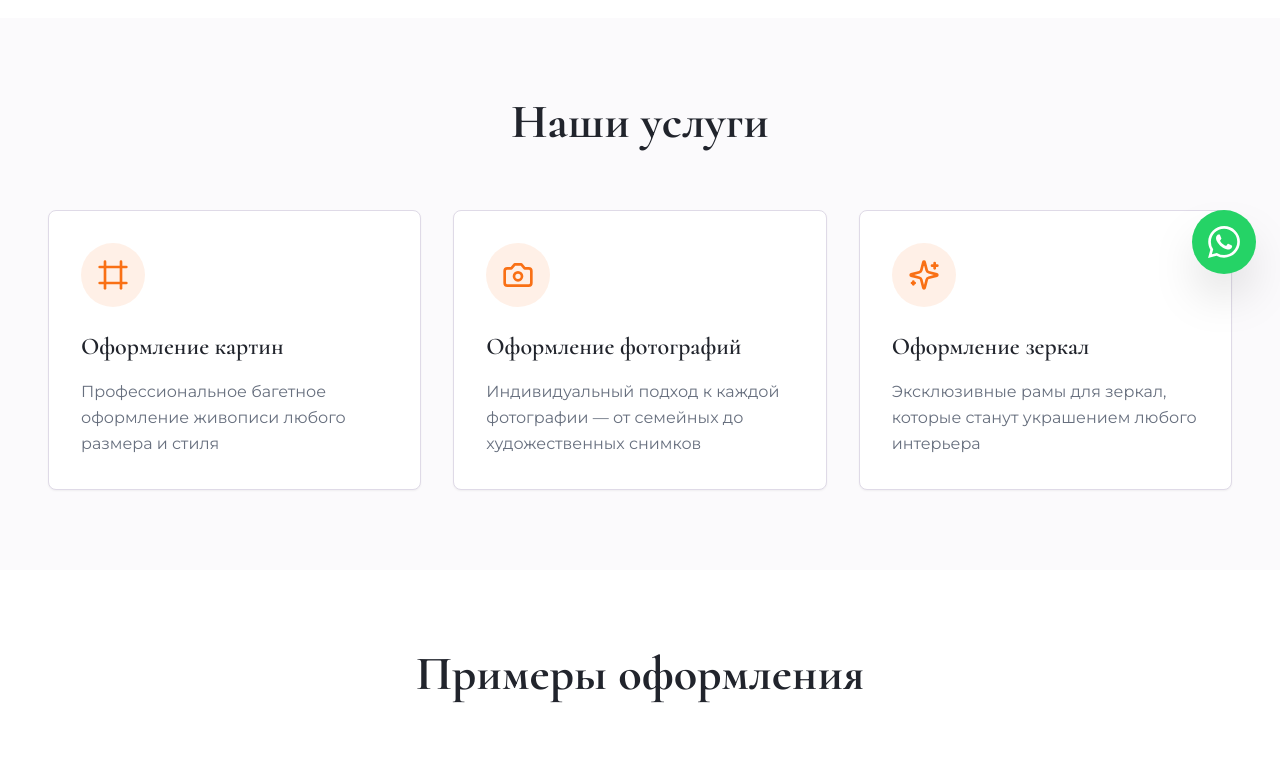
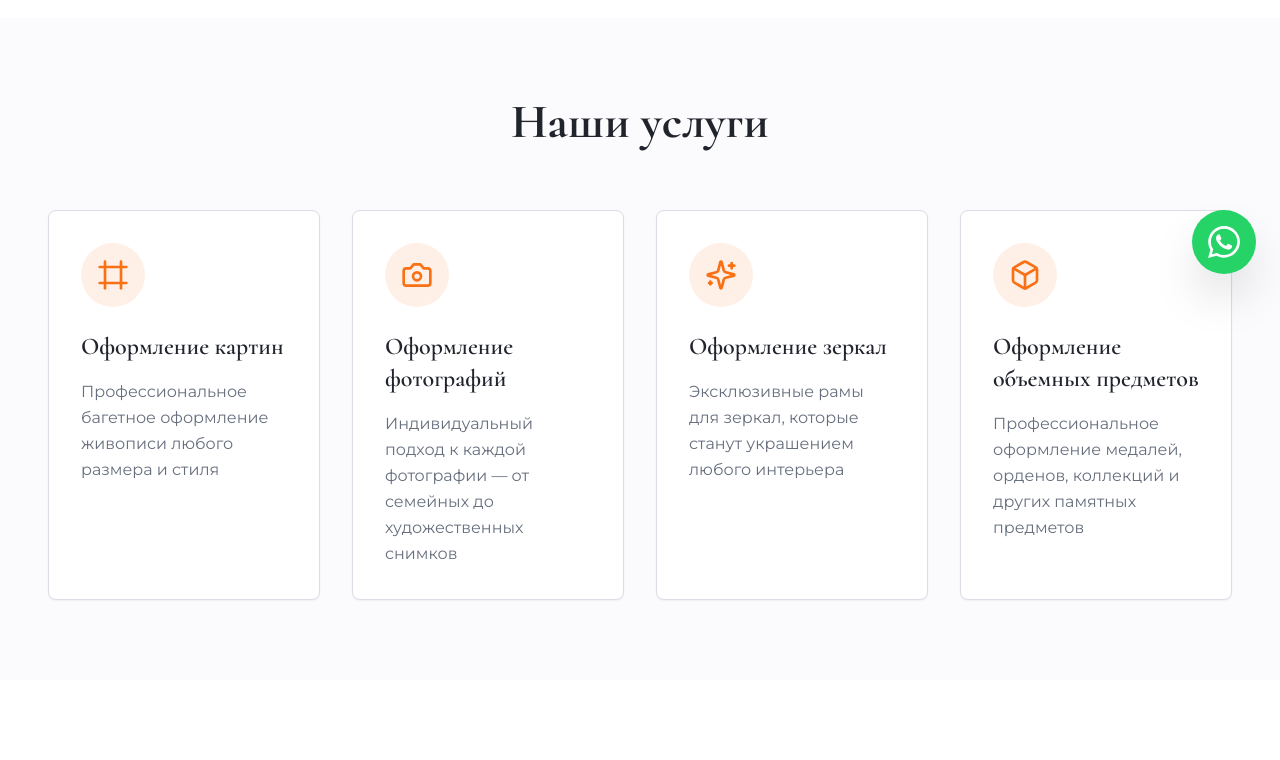
Before and after one commit to pr-poehali-dev/baget-master-project-1, a React (Vite) app: page / in a window 1280 px wide. Shown: the part 502-1262 px from the top of the page. Built offline with nearby package versions, Linux system fonts and the light colour scheme; grey boxes are pictures that could not be loaded.

Commit message:
feat: добавить раздел услуг оформления

```diff
--- a/src/pages/Index.tsx
+++ b/src/pages/Index.tsx
@@ -18,6 +18,11 @@ const Index = () => {
       title: "Оформление зеркал",
       description: "Эксклюзивные рамы для зеркал, которые станут украшением любого интерьера",
       icon: "Sparkles"
+    },
+    {
+      title: "Оформление объемных предметов",
+      description: "Профессиональное оформление медалей, орденов, коллекций и других памятных предметов",
+      icon: "Box"
     }
   ];
 
@@ -77,7 +82,7 @@ const Index = () => {
       <section id="services" className="py-20 px-4 bg-muted/30">
         <div className="container mx-auto">
           <h2 className="text-4xl md:text-5xl font-bold text-center mb-16">Наши услуги</h2>
-          <div className="grid md:grid-cols-3 gap-8">
+          <div className="grid md:grid-cols-2 lg:grid-cols-4 gap-8">
             {services.map((service, index) => (
               <Card
                 key={index}
```
